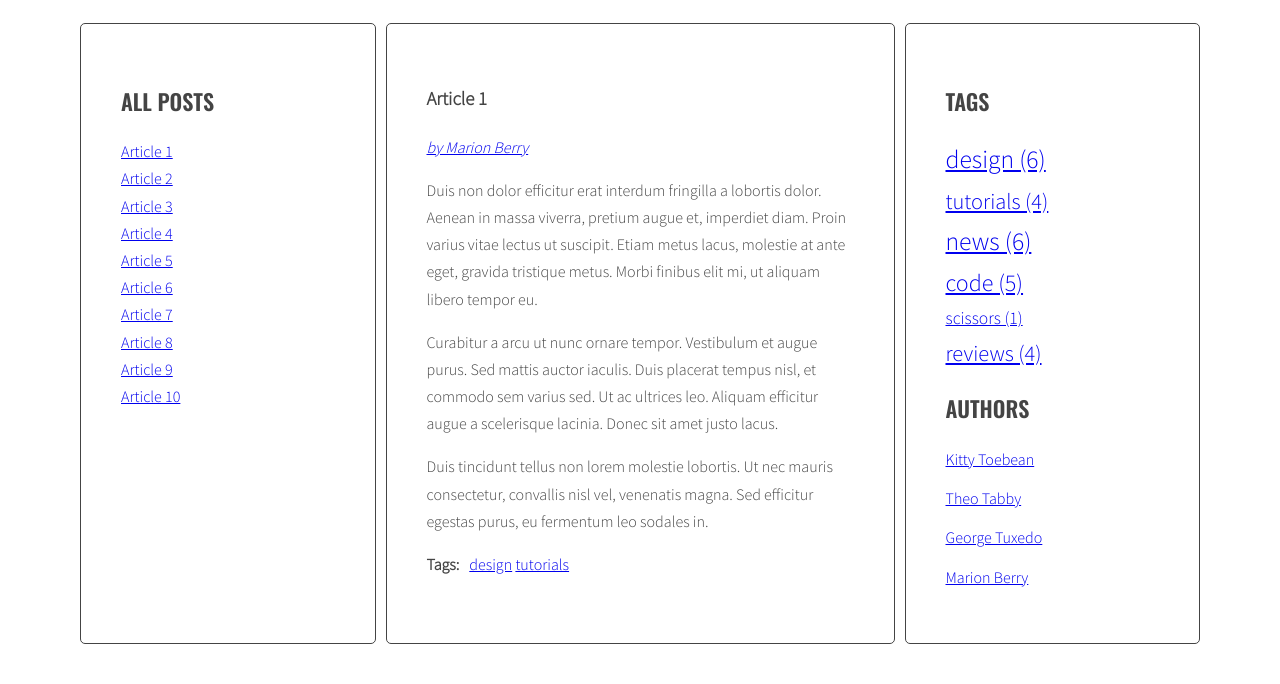
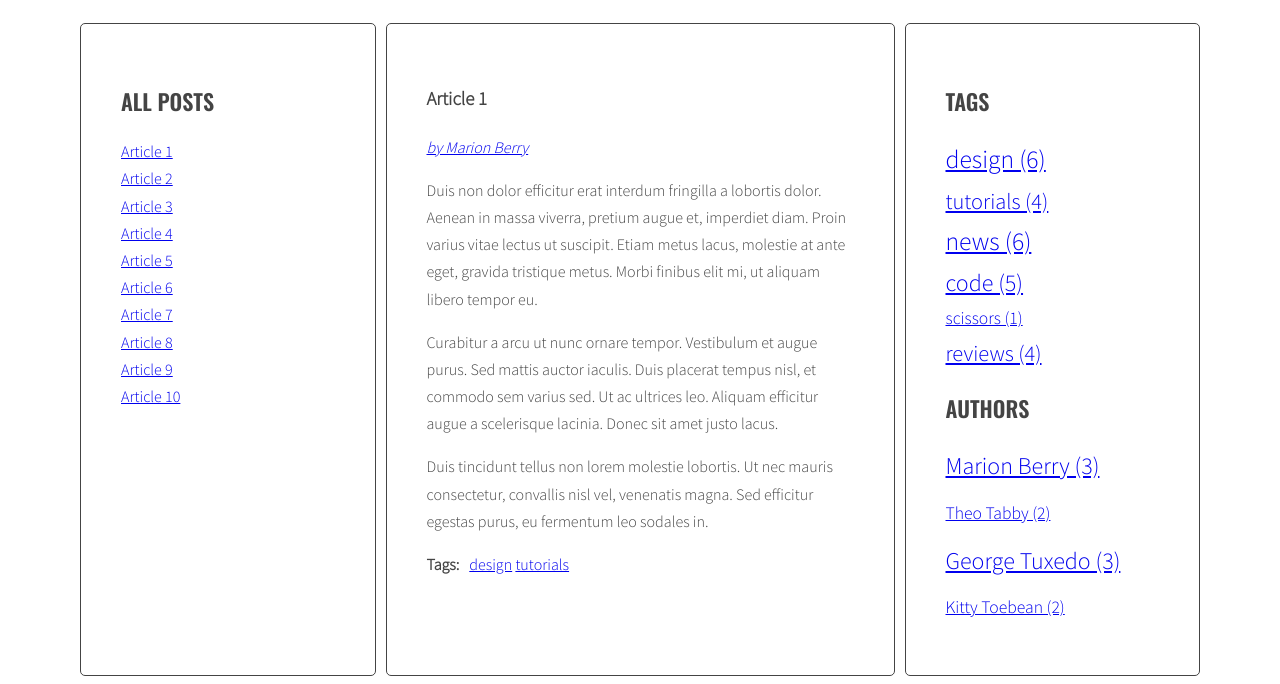
Before and after one commit to henks20/myblog-website, a website: page index.html in a window 1280 px wide. Shown: the part 220-904 px from the top of the page. Before the commit the page ends 872 px from the top, so only its background shows below. Drawn offline with nearby package versions, Linux system fonts and the light colour scheme.

Commit message:
Add dynamic authors cloud & add onClick action & add calculate author numbers

```diff
--- a/index.html
+++ b/index.html
@@ -339,26 +339,6 @@
           </ul>
           <h2 class="section-title">Authors</h2>
           <ul class="list authors">
-            <li>
-              <a href="#">
-                <span class="author-name">Kitty Toebean</span>
-              </a>
-            </li>
-            <li>
-              <a href="#">
-                <span class="author-name">Theo Tabby</span>
-              </a>
-            </li>
-            <li>
-              <a href="#">
-                <span class="author-name">George Tuxedo</span>
-              </a>
-            </li>
-            <li>
-              <a href="#">
-                <span class="author-name">Marion Berry</span>
-              </a>
-            </li>
           </ul>
         </aside>
       </main>
--- a/js/script.js
+++ b/js/script.js
@@ -1,6 +1,14 @@
 'use strict';
-const optArticleSelector = '.post', optTitleSelector = '.post-title', optTitleListSelector = '.titles',
-  optArticleTagsSelector = '.post-tags .list', optAuthorSelector = '.post .post-author', optTagsListSelector = ".tags.list", optCloudClassCount = 5, optCloudClassPrefix = 'tag-size-';
+const
+  optArticleSelector = '.post',
+  optTitleSelector = '.post-title',
+  optTitleListSelector = '.titles',
+  optArticleTagsSelector = '.post-tags .list',
+  optAuthorSelector = '.post .post-author',
+  optTagsListSelector = '.tags.list',
+  optCloudClassCount = 5,
+  optCloudClassPrefix = 'tag-size-',
+  optAuthorsListSelector = '.authors.list';
 
 generateTitleLinks();
 generateTags();
@@ -191,7 +199,28 @@ function addClickListenersToTags() {
   }
 }
 
+function calculateAuthorsParams(authors) {
+  const params = {
+    max: 0,
+    min: 999999,
+  };
+  for (let author in authors) {
+    params.max = Math.max(authors[author], params.max);
+    params.min = Math.min(authors[author], params.min);
+  }
+  return params;
+}
+
+function calculateAuthorClass(count, params) {
+  const normalizedCount = count - params.min;
+  const normalizedMax = params.max - params.min;
+  const percentage = normalizedCount / normalizedMax;
+  return Math.floor(percentage * (optCloudClassCount - 1) + 1);
+}
+
 function generateAuthors() {
+  /* [NEW] create a new variable allAuthors with an empty object */
+  let allAuthors = {};
   /* find all articles */
   const articles = document.querySelectorAll(optArticleSelector);
   /* START LOOP: for every article: */
@@ -200,11 +229,25 @@ function generateAuthors() {
     const wrapper = article.querySelector(optAuthorSelector);
     /* get tags from data-tags attribute */
     const articleAuthor = article.getAttribute('data-author');
+    if (!allAuthors.hasOwnProperty(articleAuthor)) {
+      /* [NEW] add tag to allTags object */
+      allAuthors[articleAuthor] = 1;
+    } else {
+      allAuthors[articleAuthor]++;
+    }
     const html = '<a href="#author-' + articleAuthor + '">by ' + articleAuthor + '</a>';
     /* insert HTML of all the links into the tags wrapper */
     wrapper.innerHTML = html;
     /* END LOOP: for every article: */
   }
+  let allAuthorsHTML = '';
+  const authorList = document.querySelector('.authors');
+  const authorsParams = calculateAuthorsParams(allAuthors);
+  for (let author in allAuthors) {
+    const authorLinkHTML = '<li class="author-size-' + calculateAuthorClass(allAuthors[author], authorsParams) + '"><a href="#author-' + author + '">' + author + ' (' + allAuthors[author] + ') </a></li>';
+    allAuthorsHTML += authorLinkHTML;
+  }
+  authorList.innerHTML = allAuthorsHTML;
 }
 
 function authorClickHandler(event) {
@@ -239,10 +282,14 @@ function authorClickHandler(event) {
 function addClickListenersToAuthors() {
   /* find all links to tags */
   const authors = document.querySelectorAll('.post-author a');
+  const authorsCloud = document.querySelectorAll('.authors a')
   /* START LOOP: for each link */
   for (let author of authors) {
     /* add tagClickHandler as event listener for that link */
     author.addEventListener('click', authorClickHandler);
     /* END LOOP: for each link */
   }
+  for (let author of authorsCloud) {
+    author.addEventListener('click', authorClickHandler);
+  }
 }
--- a/sass/style.scss
+++ b/sass/style.scss
@@ -148,3 +148,24 @@ body {
 .tag-size-6 {
   font-size: 1.6rem;
 }
+
+//Author Cloud
+
+.author-size-1 {
+  font-size: 1.1rem;
+}
+.author-size-2 {
+  font-size: 1.2rem;
+}
+.author-size-3 {
+  font-size: 1.3rem;
+}
+.author-size-4 {
+  font-size: 1.4rem;
+}
+.author-size-5 {
+  font-size: 1.5rem;
+}
+.author-size-6 {
+  font-size: 1.6rem;
+}
```
Also changed, not shown: css/style.css, 1 other file.
